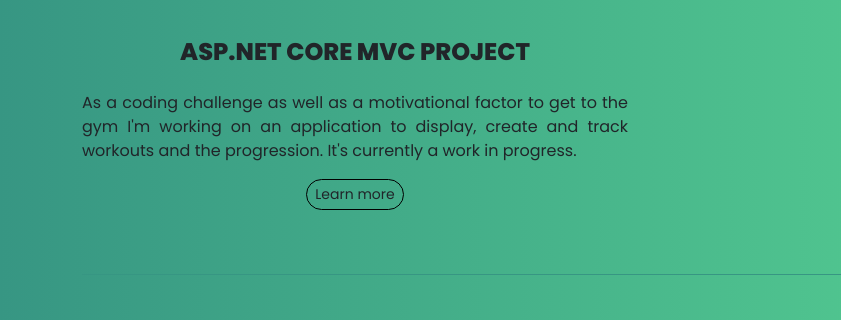
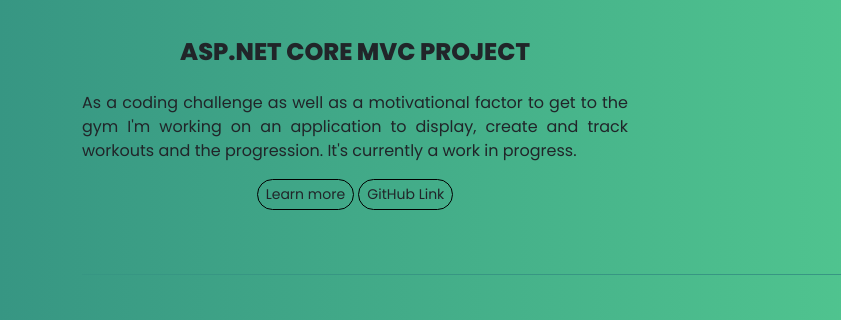
Before and after one commit to Palmeuh/palmeuh.github.io, a website: page index.html in a window 1280 px wide. Shown: the part 1361-1681 px from the top of the page, 0-841 px from the left. Drawn offline with Linux system fonts and the light colour scheme.

Commit message:
added github link

```diff
--- a/index.html
+++ b/index.html
@@ -276,6 +276,12 @@
             >
               Learn more
             </button>
+            <a
+            href="https://github.com/Palmeuh/GetFit"
+            class="btn btn-sm projectsBtn"
+          >
+            GitHub Link
+          </a>
           </div>
           <!-- CONTAINER TWO -->
           <div class="col-sm-12 col-md-6 col-lg-6 order-first order-md-last">
```
